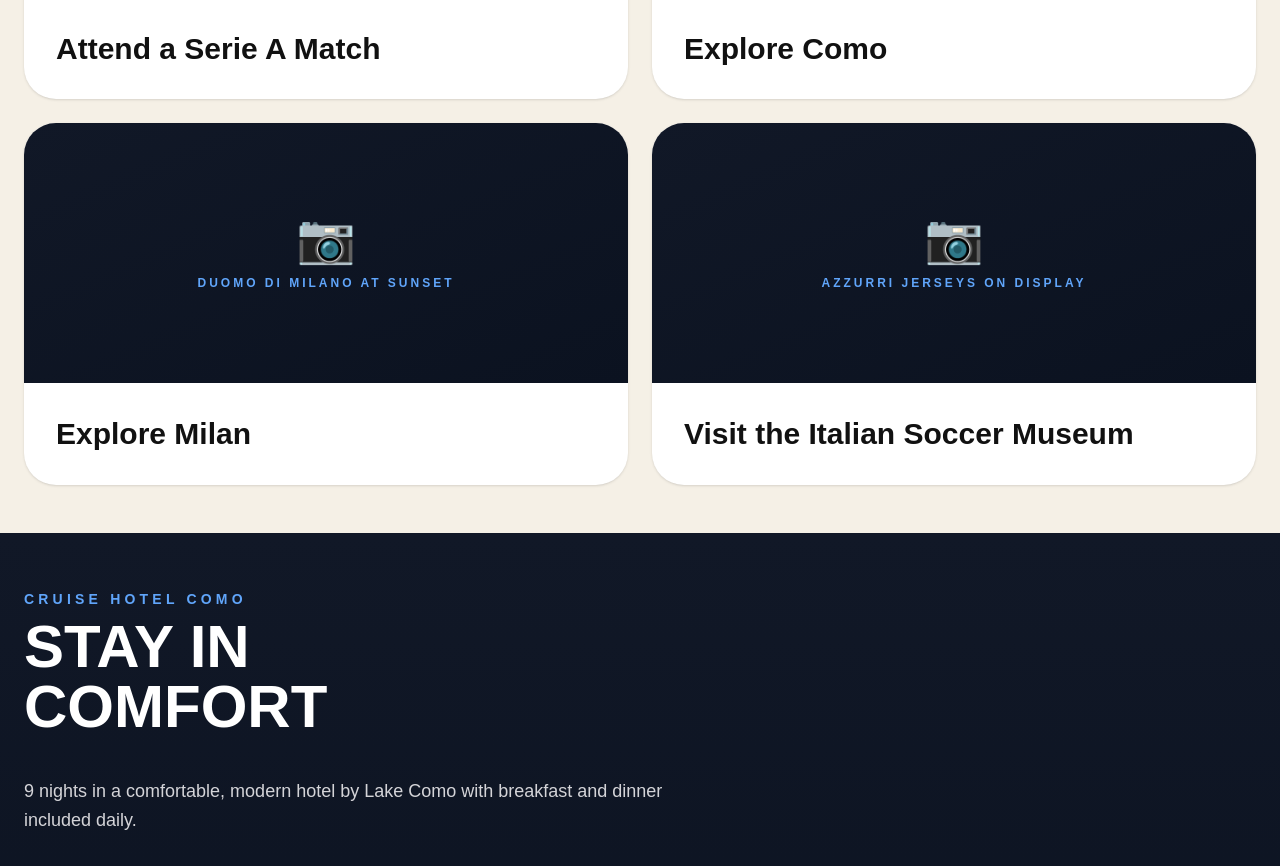
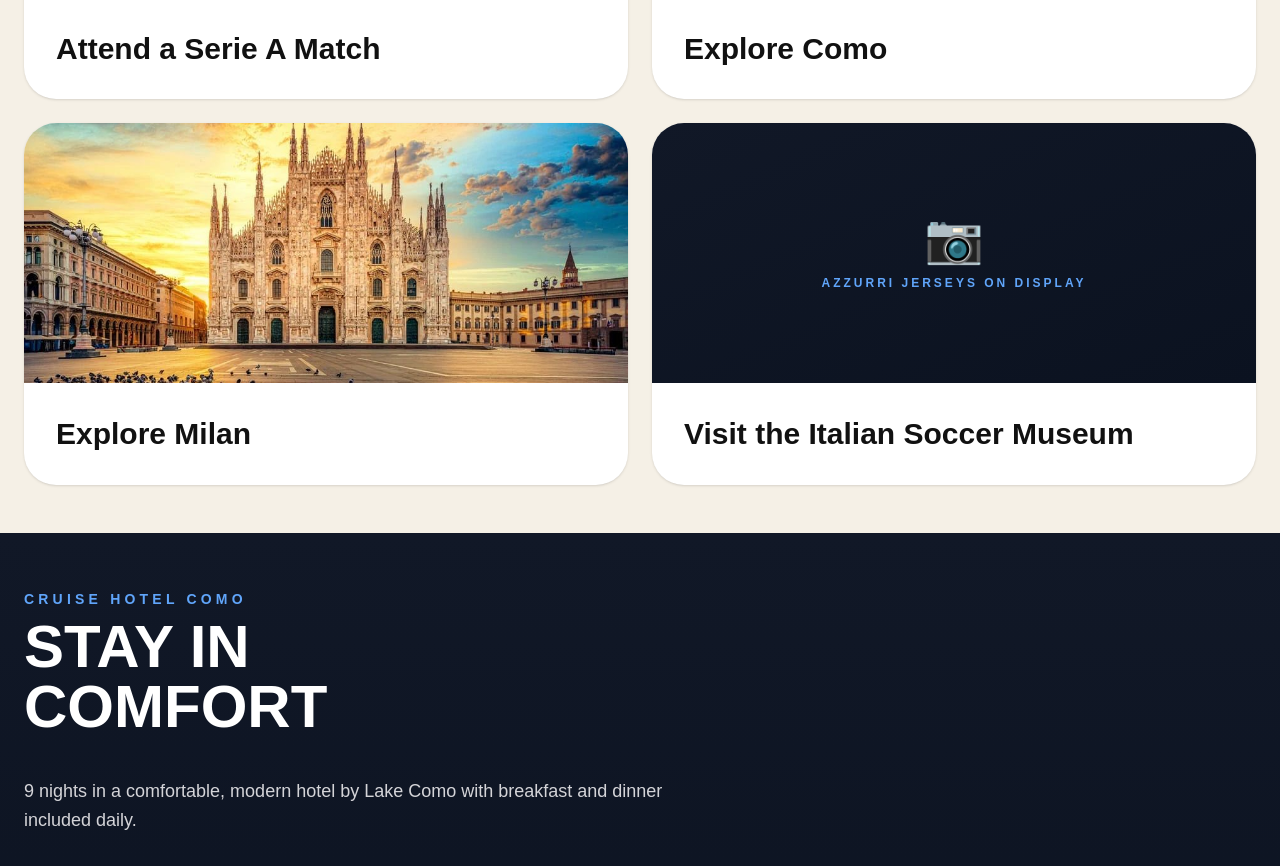
Before and after one commit to petru23/sportslabacademy, a Next.js app: page /italy-tour in a window 1280 px wide. Shown: the part 2432-3298 px from the top of the page. Built offline with nearby package versions, Linux system fonts and the light colour scheme; no server answers.

Commit message:
feat: add Milan photo to 'Explore Milan' tile
- Copied italy-tour-milan.jpeg to public folder
- Updated cultural experience tile to use Milan photo

```diff
--- a/app/italy-tour/page.tsx
+++ b/app/italy-tour/page.tsx
@@ -234,7 +234,7 @@ export default function ItalyTourPage() {
             {[
               { title: 'Attend a Serie A Match', label: 'Inside San Siro / Giuseppe Meazza stadium', img: null },
               { title: 'Explore Como', label: 'Lakeside village at dusk', img: '/italy-tour-photo-3.jpeg' },
-              { title: 'Explore Milan', label: 'Duomo di Milano at sunset', img: null },
+              { title: 'Explore Milan', label: 'Duomo di Milano at sunset', img: '/italy-tour-milan.jpeg' },
               { title: 'Visit the Italian Soccer Museum', label: 'Azzurri jerseys on display', img: null },
             ].map(({ title, label, img }) => (
               <div
```
Also changed, not shown: public/italy-tour-milan.jpeg (added).
